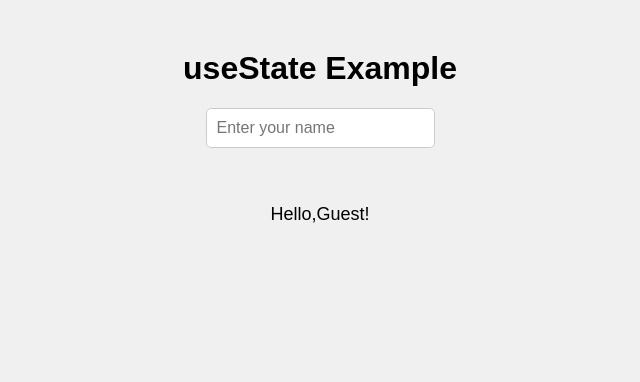
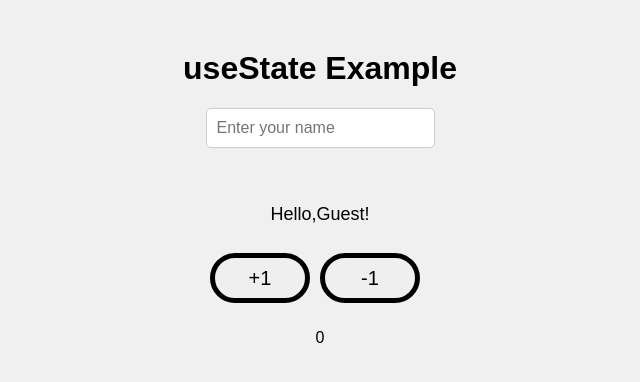
Before and after one commit to NITHISHKUMAR0283/Mern_Practicing, a React (Vite) app in the folder frontend/: page / in a window 1280 px wide. Shown: the top 382 px of the page, without its empty margins (320-960 px from the left). Built offline with nearby package versions, Linux system fonts and the light colour scheme.

Commit message:
Learned usestate by implementing dynamic count in the website

```diff
--- a/frontend/src/App.jsx
+++ b/frontend/src/App.jsx
@@ -1,6 +1,7 @@
 import  {useState} from 'react';
 function App() {
   const [ name,setname]=useState("");
+  const [ count , setCount]=useState(0);
 
   return (
     <div style={{
@@ -17,7 +18,15 @@ function App() {
       <p style = {{marginTop:'20px',fontSize:'18px'}}>
         Hello,{name||'Guest'}!
       </p>
-
+      <button style={{height:"50px",width:"100px",border:"5px solid black",borderRadius:"50px",fontSize:"20px"}}
+        onClick={(e)=>setCount(count+1)
+        }
+        value = {count}>+1</button>
+      <button style={{height:"50px",width:"100px",border:"5px solid black",borderRadius:"50px",fontSize:"20px",margin:"10px"}}
+        onClick={(e)=>setCount(count-1)
+        }
+        value = {count}>-1</button>
+      <p>{count}</p>
     </div>
   );
 }
```
